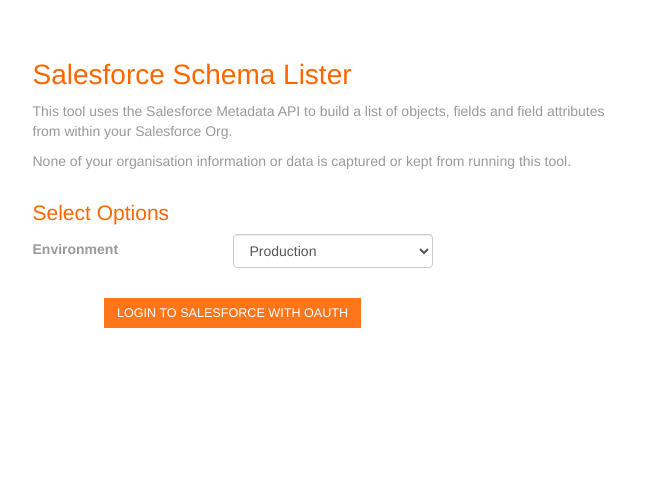
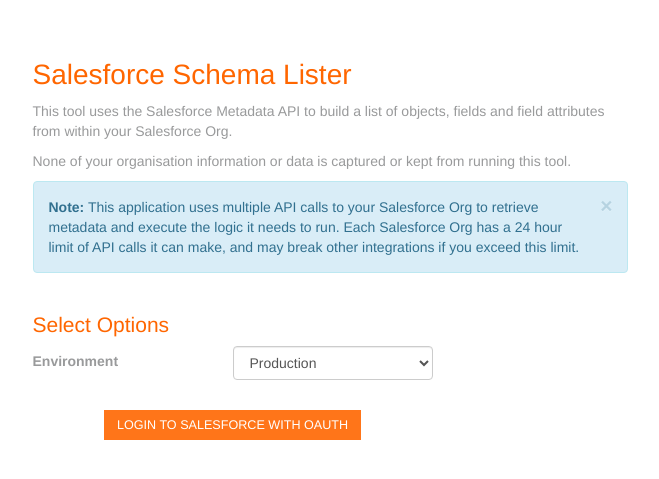
Before and after one commit to benedwards44/schemalister, a Django app: page / in a window 1280 px wide. Shown: the part 53-532 px from the top of the page, without its empty margins (310-969 px from the left). Run offline with Django 3.2, Linux system fonts and the light colour scheme; parts of the project's set-up code (start-up, migrations or seed data) failed here and were passed over; some libraries are stand-ins or nearby versions.

Commit message:
Added warning message

```diff
--- a/schemalister/templates/index.html
+++ b/schemalister/templates/index.html
@@ -11,6 +11,13 @@
 		<p>
 			None of your organisation information or data is captured or kept from running this tool.
 		</p>
+		<div class="alert alert-info alert-dismissible" role="alert">
+			<button type="button" class="close" data-dismiss="alert" aria-label="Close">
+				<span aria-hidden="true">&times;</span>
+			</button>
+			<strong>Note:</strong>
+			This application uses multiple API calls to your Salesforce Org to retrieve metadata and execute the logic it needs to run. Each Salesforce Org has a 24 hour limit of API calls it can make, and may break other integrations if you exceed this limit.
+		</div>
 
 		<table id="login_table">
 
```
